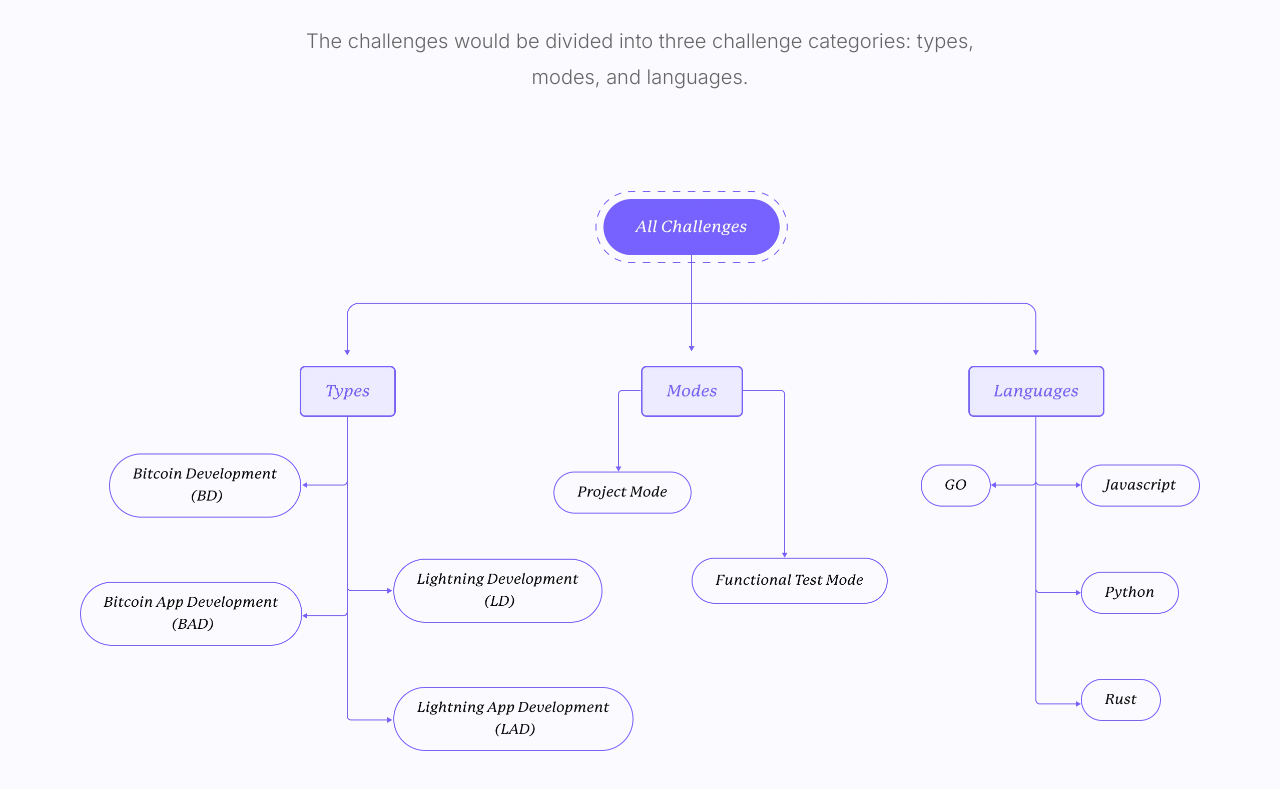
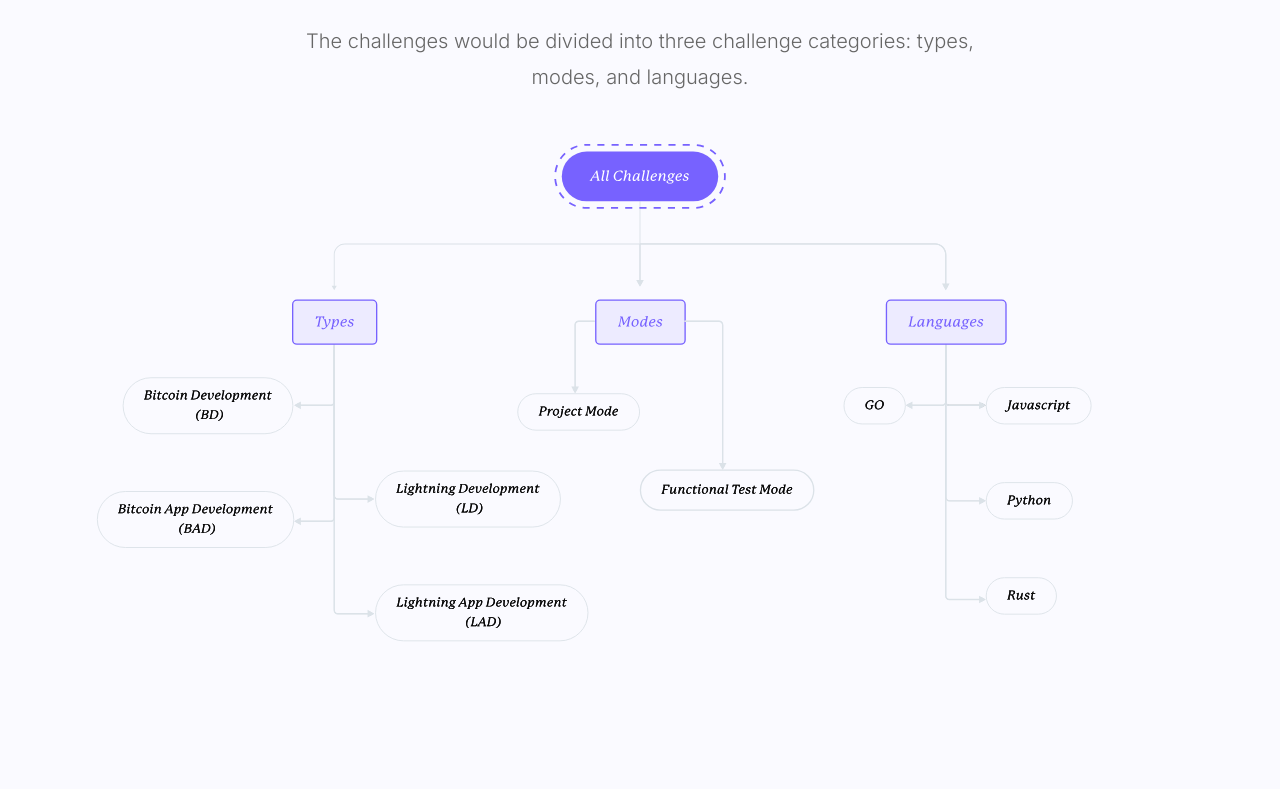
Before and after one commit to hxckr-org/hxckr-web, a Next.js app: page / in a window 1280 px wide. Shown: the part 3083-3872 px from the top of the page. Built offline with nearby package versions, Linux system fonts and the light colour scheme; no server answers.

Commit message:
feat: improved curriculum animation

```diff
--- a/src/app/components/sections/landing-curriculum.tsx
+++ b/src/app/components/sections/landing-curriculum.tsx
@@ -1,4 +1,5 @@
 import Image from "next/image";
+import AnimatedSVG from "../primitives/animated-svg";
 
 interface CurriculumSectionProps {
   title?: string;
@@ -9,7 +10,7 @@ interface CurriculumSectionProps {
 export default function CurriculumSection({
   title = "Our Curriculum: Take a sneak-peek",
   subtitle = "The challenges would be divided into three challenge categories: types, modes, and languages.",
-  image = "/assets/images/curriculum-section-image.webp",
+  image = "/assets/animations/curriculum.svg",
 }: CurriculumSectionProps) {
   return (
     <section className="bg-purple-accent flex flex-col py-32">
@@ -25,13 +26,10 @@ export default function CurriculumSection({
             {subtitle}
           </p>
         </div>
-        <div className="flex flex-col w-full pt-10 px-20 overflow-hidden">
-          <Image
+        <div className="w-full mt-[-100px] sm:mt-[-150px] md:mt-[-200px] lg:mt-[-300px]">
+          <AnimatedSVG
             src={image}
-            alt="Curriculum Overview"
-            width={1460}
-            height={700}
-            className="w-[1440px] 2xl:w-full object-cover"
+            className="w-full h-full"
           />
         </div>
       </div>
```
Also changed, not shown: public/assets/animations/curriculum.svg (added).
